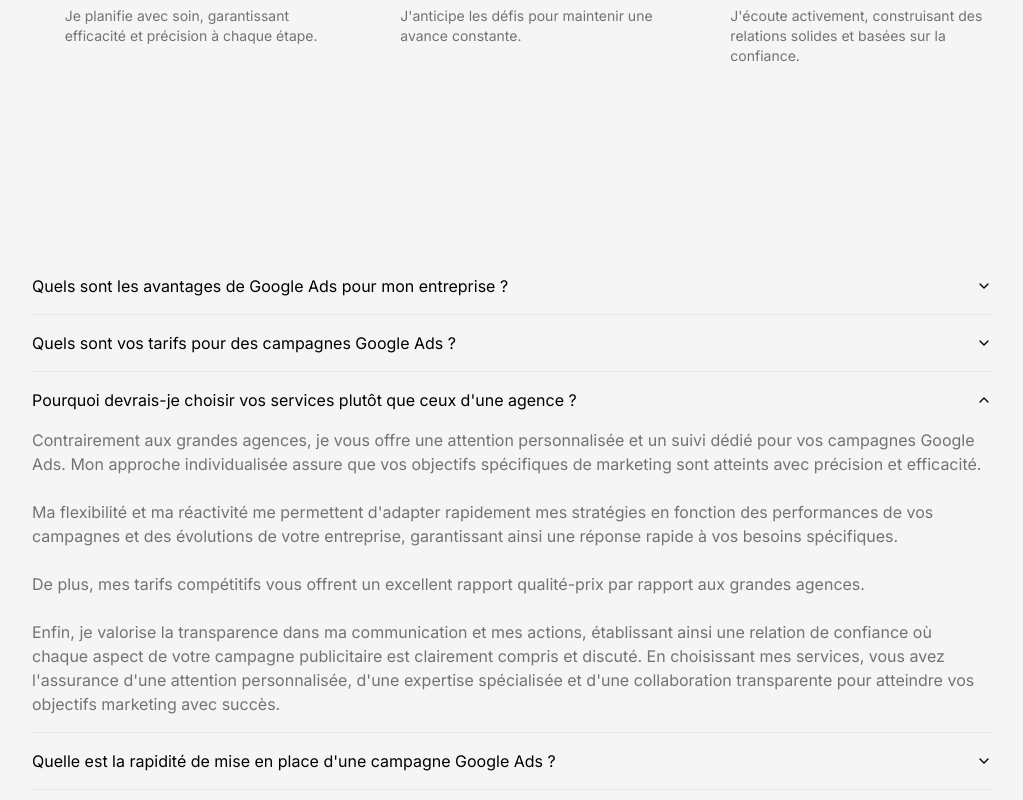
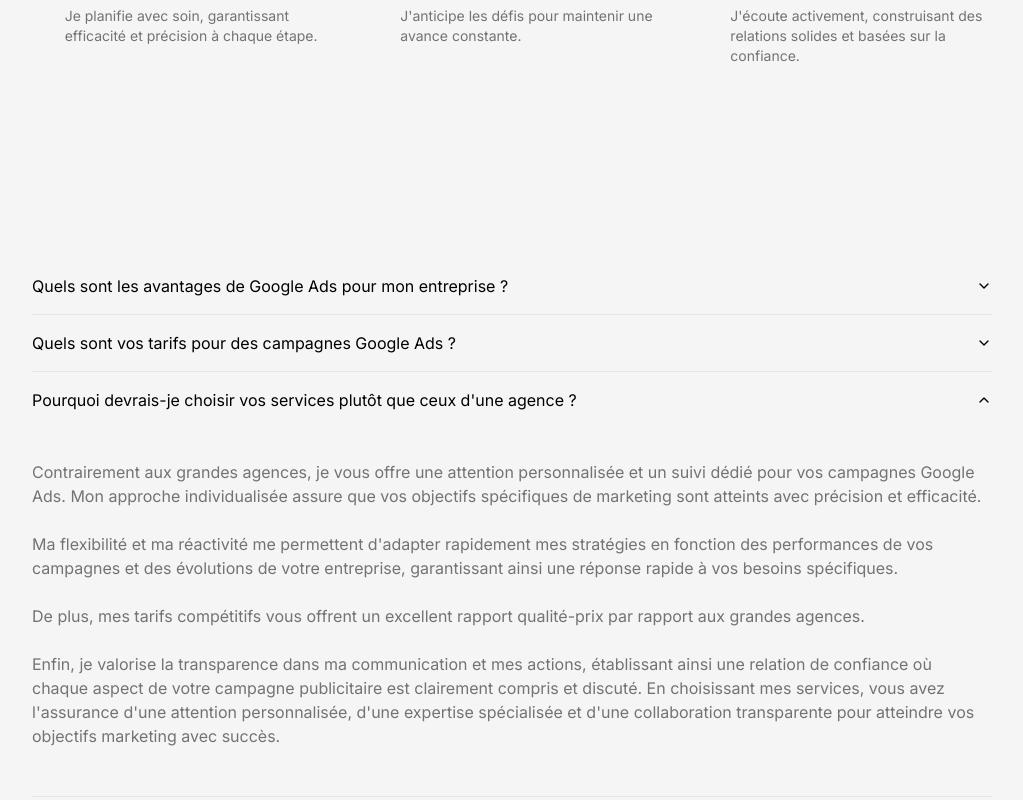
Before and after one commit to AlexisMarketeur/portfolio, a Next.js app: page / in a window 1280 px wide. Both pictures are taken after a click on the button 640 px from the left and 10342 px from the top of the page. Shown: the part 9942-10742 px from the top of the page, without its empty margins (128-1151 px from the left). Built offline with nearby package versions, Linux system fonts and the light colour scheme.

Commit message:
faq padding

```diff
--- a/components/ui/accordion.tsx
+++ b/components/ui/accordion.tsx
@@ -49,7 +49,7 @@ const AccordionContent = React.forwardRef<
     className="overflow-hidden text-base text-neutral-500 transition-all data-[state=closed]:animate-accordion-up data-[state=open]:animate-accordion-down"
     {...props}
   >
-    <div className={cn("pb-4 pt-0", className)}>{children}</div>
+    <div className={cn("pb-12 pt-8", className)}>{children}</div>
   </AccordionPrimitive.Content>
 ));
 
```
